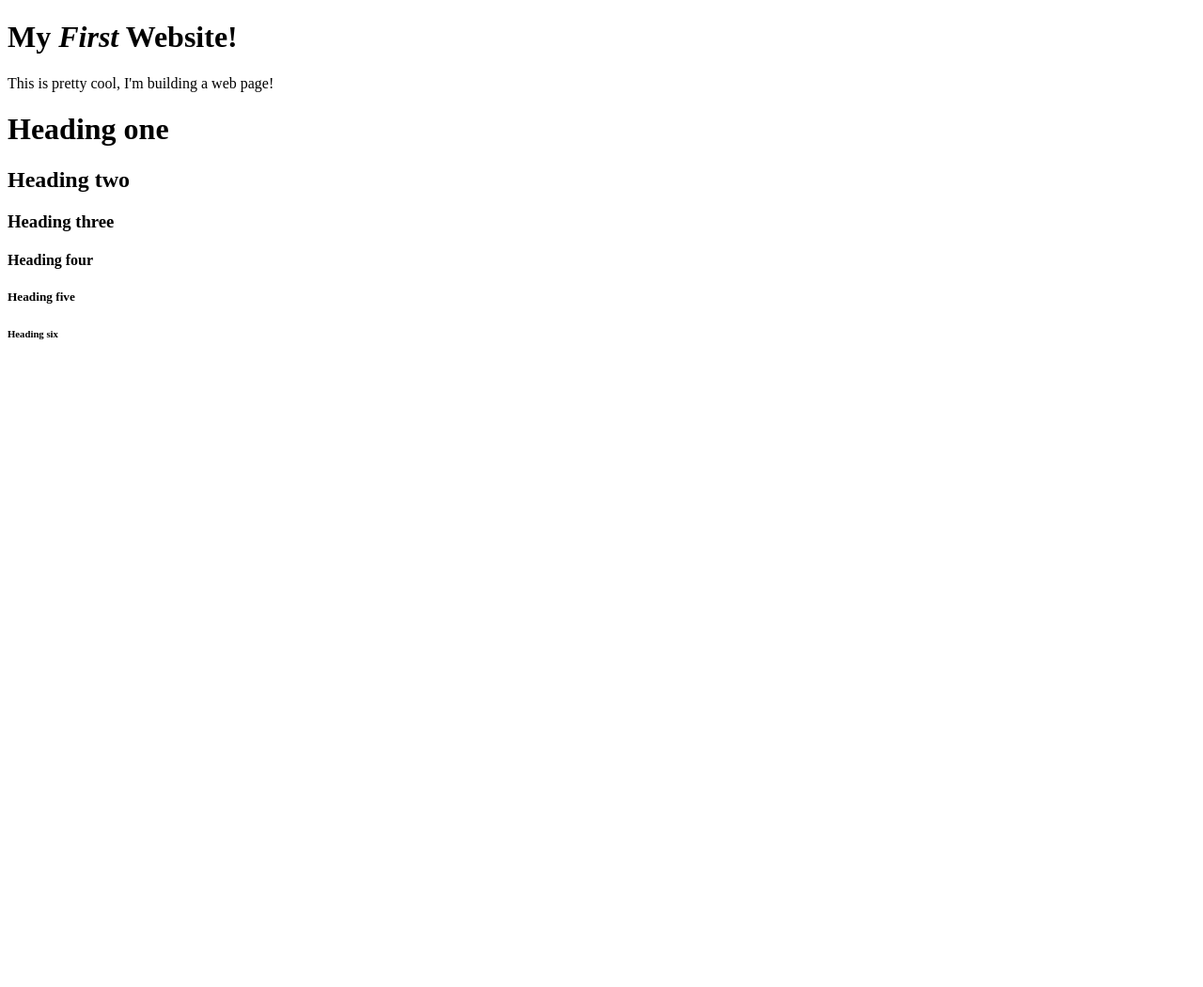
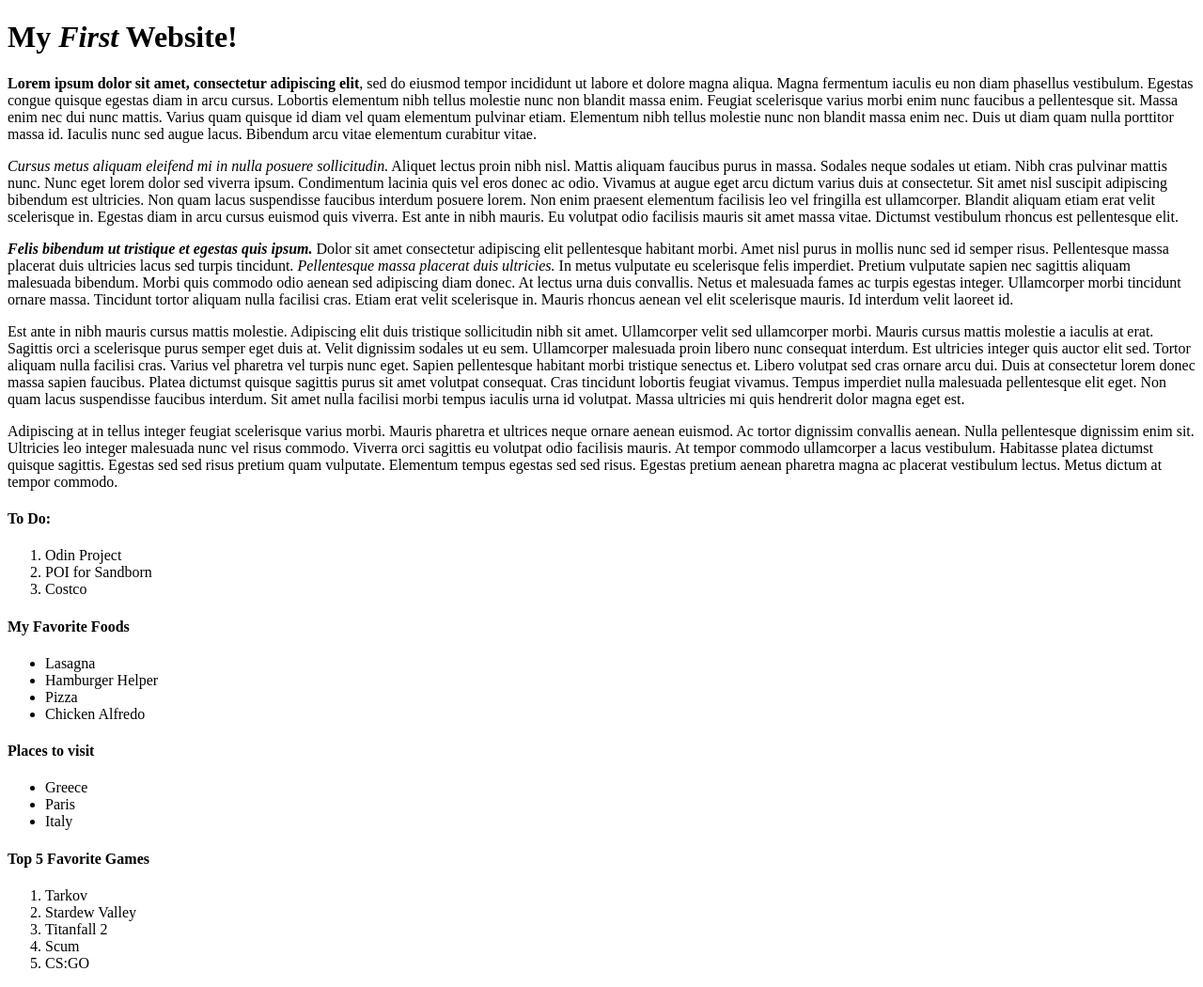
Before and after one commit to g4ar/firstcodes, a plain HTML site: page index.html in a window 1280 px wide. Shown: the whole page at 94% size. Before the commit the page ends 800 px from the top, so only its background shows below. Drawn offline with Linux system fonts and the light colour scheme.

Commit message:
Finished with my first webpage for now!

```diff
--- a/index.html
+++ b/index.html
@@ -8,17 +8,90 @@
             My First Website
         </title>
     </head>
-    <!--Start of Paragraph-->
+        <!-- Start of Paragraph -->
     <body>
         <h1>My <em>First</em> <Strong>Website!</Strong></h1>
+            <!-- strong makes my text bold -->
+        <p>
+            <strong>Lorem ipsum dolor sit amet, consectetur adipiscing elit</strong>, sed do eiusmod tempor incididunt
+            ut labore et dolore magna aliqua. Magna fermentum iaculis eu non diam phasellus vestibulum.
+            Egestas congue quisque egestas diam in arcu cursus. Lobortis elementum nibh tellus molestie
+            nunc non blandit massa enim. Feugiat scelerisque varius morbi enim nunc faucibus a pellentesque
+            sit. Massa enim nec dui nunc mattis. Varius quam quisque id diam vel quam elementum pulvinar etiam.
+            Elementum nibh tellus molestie nunc non blandit massa enim nec. Duis ut diam quam nulla porttitor
+            massa id. Iaculis nunc sed augue lacus. Bibendum arcu vitae elementum curabitur vitae.
+        </p>
+            <!-- em=empheis, which italisies the words -->
+        <p>
+            <em>Cursus metus aliquam eleifend mi in nulla posuere sollicitudin.</em>
+            Aliquet lectus proin nibh nisl. Mattis aliquam faucibus purus in massa. Sodales neque sodales ut etiam.
+            Nibh cras pulvinar mattis nunc. Nunc eget lorem dolor sed viverra ipsum. Condimentum lacinia quis vel
+            eros donec ac odio. Vivamus at augue eget arcu dictum varius duis at consectetur. Sit amet nisl suscipit
+            adipiscing bibendum est ultricies. Non quam lacus suspendisse faucibus interdum posuere lorem. Non enim
+            praesent elementum facilisis leo vel fringilla est ullamcorper. Blandit aliquam etiam erat velit
+            scelerisque in. Egestas diam in arcu cursus euismod quis viverra. Est ante in nibh mauris.
+            Eu volutpat odio facilisis mauris sit amet massa vitae. Dictumst vestibulum rhoncus est pellentesque elit.
+        </p>
+        <!-- All together now -->
+        <p>
+            <strong><em>Felis bibendum ut tristique et egestas quis ipsum.</em></strong> Dolor sit amet consectetur adipiscing elit pellentesque
+            habitant morbi. Amet nisl purus in mollis nunc sed id semper risus. Pellentesque massa placerat duis ultricies
+            lacus sed turpis tincidunt. <em>Pellentesque massa placerat duis ultricies.</em> In metus vulputate eu scelerisque felis
+            imperdiet. Pretium vulputate sapien nec sagittis aliquam malesuada bibendum. Morbi quis commodo odio aenean sed
+            adipiscing diam donec. At lectus urna duis convallis. Netus et malesuada fames ac turpis egestas integer.
+            Ullamcorper morbi tincidunt ornare massa. Tincidunt tortor aliquam nulla facilisi cras. Etiam erat velit
+            scelerisque in. Mauris rhoncus aenean vel elit scelerisque mauris. Id interdum velit laoreet id.
+        </p>
+        <!-- b & i are not recognized by screen readers, don't use them -->
+        <p>
+            Est ante in nibh mauris cursus mattis molestie. Adipiscing elit duis tristique sollicitudin nibh sit amet.
+            Ullamcorper velit sed ullamcorper morbi. Mauris cursus mattis molestie a iaculis at erat.
+            Sagittis orci a scelerisque purus semper eget duis at. Velit dignissim sodales ut eu sem. Ullamcorper
+            malesuada proin libero nunc consequat interdum. Est ultricies integer quis auctor elit sed. Tortor aliquam
+            nulla facilisi cras. Varius vel pharetra vel turpis nunc eget. Sapien pellentesque habitant morbi tristique
+            senectus et. Libero volutpat sed cras ornare arcu dui. Duis at consectetur lorem donec massa sapien faucibus.
+            Platea dictumst quisque sagittis purus sit amet volutpat consequat. Cras tincidunt lobortis feugiat vivamus.
+            Tempus imperdiet nulla malesuada pellentesque elit eget. Non quam lacus suspendisse faucibus interdum.
+            Sit amet nulla facilisi morbi tempus iaculis urna id volutpat. Massa ultricies mi quis hendrerit dolor magna
+            eget est.
+        </p>
+        <p>
+            Adipiscing at in tellus integer feugiat scelerisque varius morbi. Mauris pharetra et ultrices neque ornare
+            aenean euismod. Ac tortor dignissim convallis aenean. Nulla pellentesque dignissim enim sit.
+            Ultricies leo integer malesuada nunc vel risus commodo. Viverra orci sagittis eu volutpat odio facilisis mauris.
+            At tempor commodo ullamcorper a lacus vestibulum. Habitasse platea dictumst quisque sagittis.
+            Egestas sed sed risus pretium quam vulputate. Elementum tempus egestas sed sed risus.
+            Egestas pretium aenean pharetra magna ac placerat vestibulum lectus. Metus dictum at tempor commodo.
+        </p>
 
-        <p>This is pretty cool, I'm building a web page!</p>
-            <!--Headings-->
-        <h1>Heading one</h1>
-        <h2>Heading two</h2>
-        <h3>Heading three</h3>
-        <h4>Heading four</h4>
-        <h5>Heading five</h5>
-        <h6>Heading six</h6>
+        <!-- Playing with Lists -->
+        <h4>To Do:</h4>
+        <ol>
+            <li>Odin Project</li>
+            <li>POI for Sandborn</li>
+            <li>Costco</li>
+        </ol>
+        <h4>My Favorite Foods</h4>
+        <ul>
+            <li>Lasagna</li>
+            <li>Hamburger Helper</li>
+            <li>Pizza</li>
+            <li>Chicken Alfredo</li>
+        </ul>
+        <h4>Places to visit</h4>
+        <ul>
+            <li>Greece</li>
+            <li>Paris</li>
+            <li>Italy</li>
+        </ul>
+        <h4>Top 5 Favorite Games</h4>
+        <ol>
+            <li>Tarkov</li>
+            <li>Stardew Valley</li>
+            <li>Titanfall 2</li>
+            <li>Scum</li>
+            <li>CS:GO</li>
+        </ol>
+
     </body>
 </html>
```
